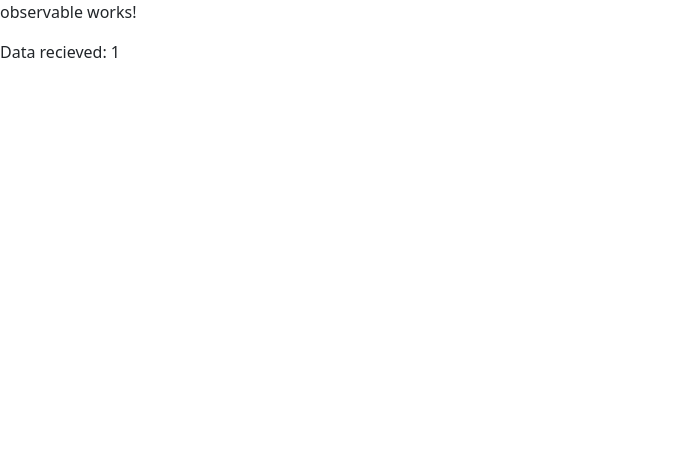
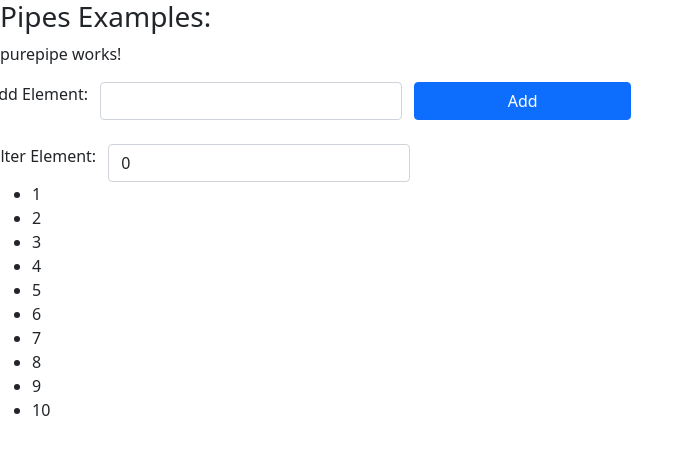
Before and after one commit to Swadreams/ng-oct-21-batch-examples, an Angular app in the folder ng-examples/: page / in a window 1280 px wide. Shown: the top 454 px of the page, without its empty margins (0-694 px from the left). Built offline with nearby package versions, Linux system fonts and the light colour scheme.

Commit message:
Pipes, pure and impure pipes

```diff
--- a/ng-examples/src/app/app.component.html
+++ b/ng-examples/src/app/app.component.html
@@ -45,4 +45,8 @@
 
 <!-- <app-container></app-container> -->
 
-<app-observable></app-observable>
+<!-- <app-observable></app-observable> -->
+
+<h3>Pipes Examples:</h3>
+
+<app-purepipe></app-purepipe>
--- a/ng-examples/src/app/components/date/date.component.html
+++ b/ng-examples/src/app/components/date/date.component.html
@@ -1 +1 @@
-<p>Todays date : {{ today }}</p>
+<p>Todays date : {{ today | date: "dd-MMM-yyyy" }}</p>
--- a/ng-examples/src/app/components/observable/observable.component.html
+++ b/ng-examples/src/app/components/observable/observable.component.html
@@ -1,3 +1,22 @@
-<p>observable works!</p>
+<h1>{{ title | uppercase }}</h1>
+<h1>{{ title | lowercase }}</h1>
 
 <div>Data recieved: {{ data }}</div>
+
+<h4>
+  <app-date></app-date>
+</h4>
+
+<h3>Amount : {{ "1000" | currency: "INR":"symbol":"2.2-3" }}</h3>
+
+<h3>Number is : {{ "100" | number: "1.2" }}</h3>
+
+<h3>Percentage are : {{ 0.5 | percent }}</h3>
+
+<h4>Summary Pipe</h4>
+<p>
+  {{
+    "The first edition of ISO 4217 was published in 1978. The tables, history and ongoing discussion are maintained by SIX Interbank Clearing on behalf of ISO and the Swiss Association for Standardization."
+      | summary: 20
+  }}
+</p>
--- a/ng-examples/src/app/components/observable/observable.component.ts
+++ b/ng-examples/src/app/components/observable/observable.component.ts
@@ -7,6 +7,7 @@ import { ObservableService } from 'src/app/shared/observable.service';
   styleUrls: ['./observable.component.css'],
 })
 export class ObservableComponent implements OnInit {
+  title = 'Observalbe Example';
   data: any;
   subscriber1: any;
   subscriber2: any;
--- /dev/null
+++ b/ng-examples/src/app/components/purepipe/purepipe.component.html
@@ -0,0 +1,23 @@
+<p>purepipe works!</p>
+
+<div class="row">
+  Add Element:
+  <div class="col-sm-3">
+    <input type="text" class="form-control" [(ngModel)]="newNumber" />
+  </div>
+  <button class="btn btn-primary col-sm-2" (click)="addNumber()">Add</button>
+</div>
+<br />
+<div class="row">
+  Filter Element:
+  <div class="col-sm-3">
+    <input type="text" class="form-control" [(ngModel)]="filterValue" />
+  </div>
+  <!-- <button class="btn btn-primary col-sm-2">Filter</button> -->
+</div>
+
+<ul>
+  <li *ngFor="let digit of digits | filter: filterValue">
+    {{ digit }}
+  </li>
+</ul>
--- /dev/null
+++ b/ng-examples/src/app/components/purepipe/purepipe.component.ts
@@ -0,0 +1,21 @@
+import { Component, OnInit } from '@angular/core';
+
+@Component({
+  selector: 'app-purepipe',
+  templateUrl: './purepipe.component.html',
+  styleUrls: ['./purepipe.component.css'],
+})
+export class PurepipeComponent implements OnInit {
+  filterValue = 0;
+  newNumber: number | null = null;
+  digits: any = [1, 2, 3, 4, 5, 6, 7, 8, 9, 10];
+
+  constructor() {}
+
+  ngOnInit(): void {}
+
+  addNumber() {
+    this.digits.push(Number(this.newNumber));
+    console.log(this.digits);
+  }
+}
--- /dev/null
+++ b/ng-examples/src/app/shared/filter.pipe.ts
@@ -0,0 +1,23 @@
+import { Pipe, PipeTransform } from '@angular/core';
+
+@Pipe({
+  name: 'filter',
+  pure: false,
+})
+export class FilterPipe implements PipeTransform {
+  transform(value: any, lt?: number): any {
+    const filteredValues: any = [];
+
+    if (!lt) {
+      return value;
+    }
+
+    value.forEach((number: number) => {
+      if (number < lt) {
+        filteredValues.push(number);
+      }
+    });
+
+    return filteredValues;
+  }
+}
--- /dev/null
+++ b/ng-examples/src/app/shared/summary.pipe.ts
@@ -0,0 +1,10 @@
+import { Pipe, PipeTransform } from '@angular/core';
+
+@Pipe({
+  name: 'summary',
+})
+export class SummaryPipe implements PipeTransform {
+  transform(value: string, limit: number = 100): unknown {
+    return value.slice(0, limit) + '...';
+  }
+}
```
Also changed, not shown: ng-examples/src/app/app.module.ts (+16 -1 lines), ng-examples/src/app/components/purepipe/purepipe.component.css (added), 2 other files (tests, documents, lock files or other folders).
